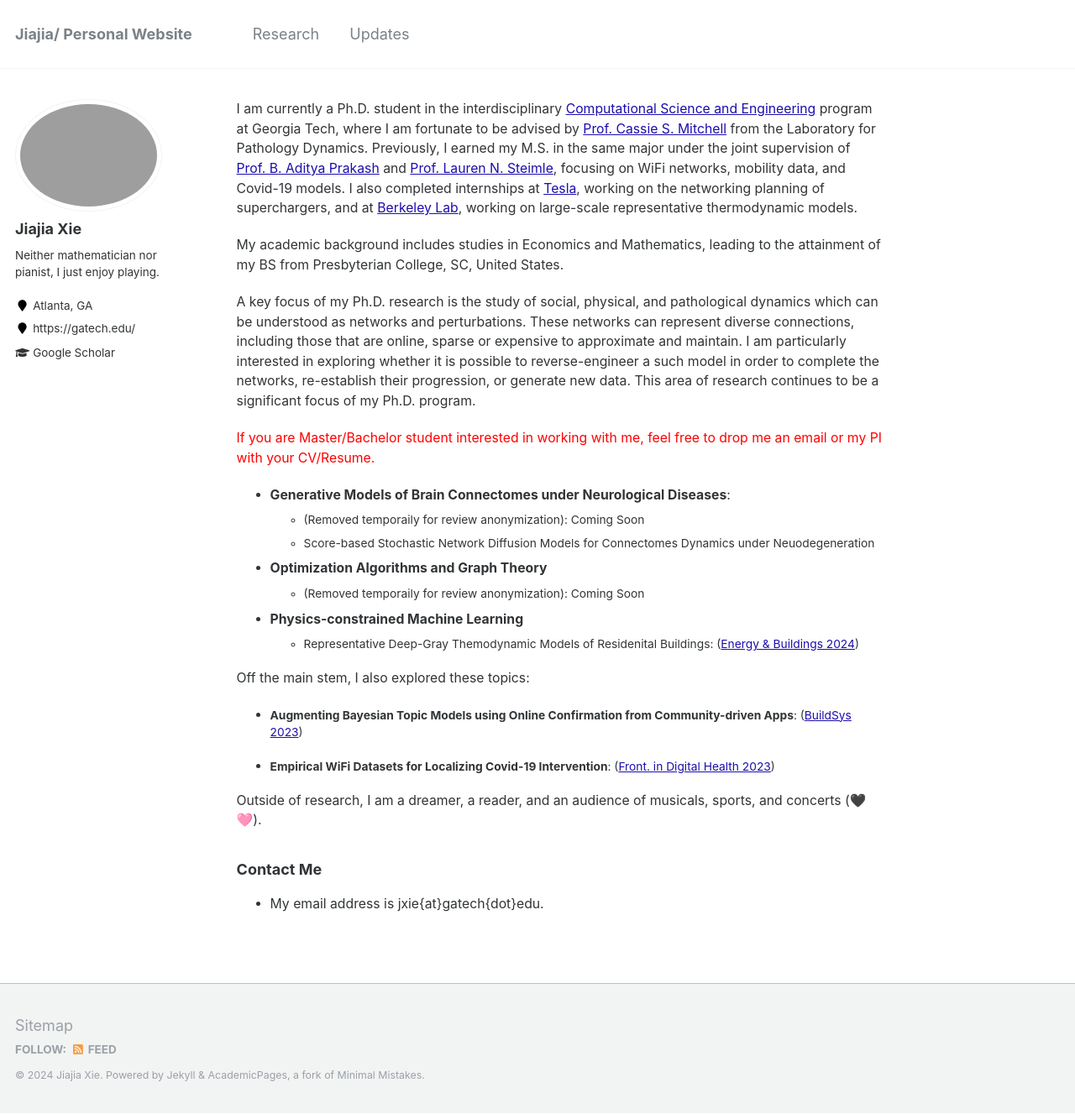
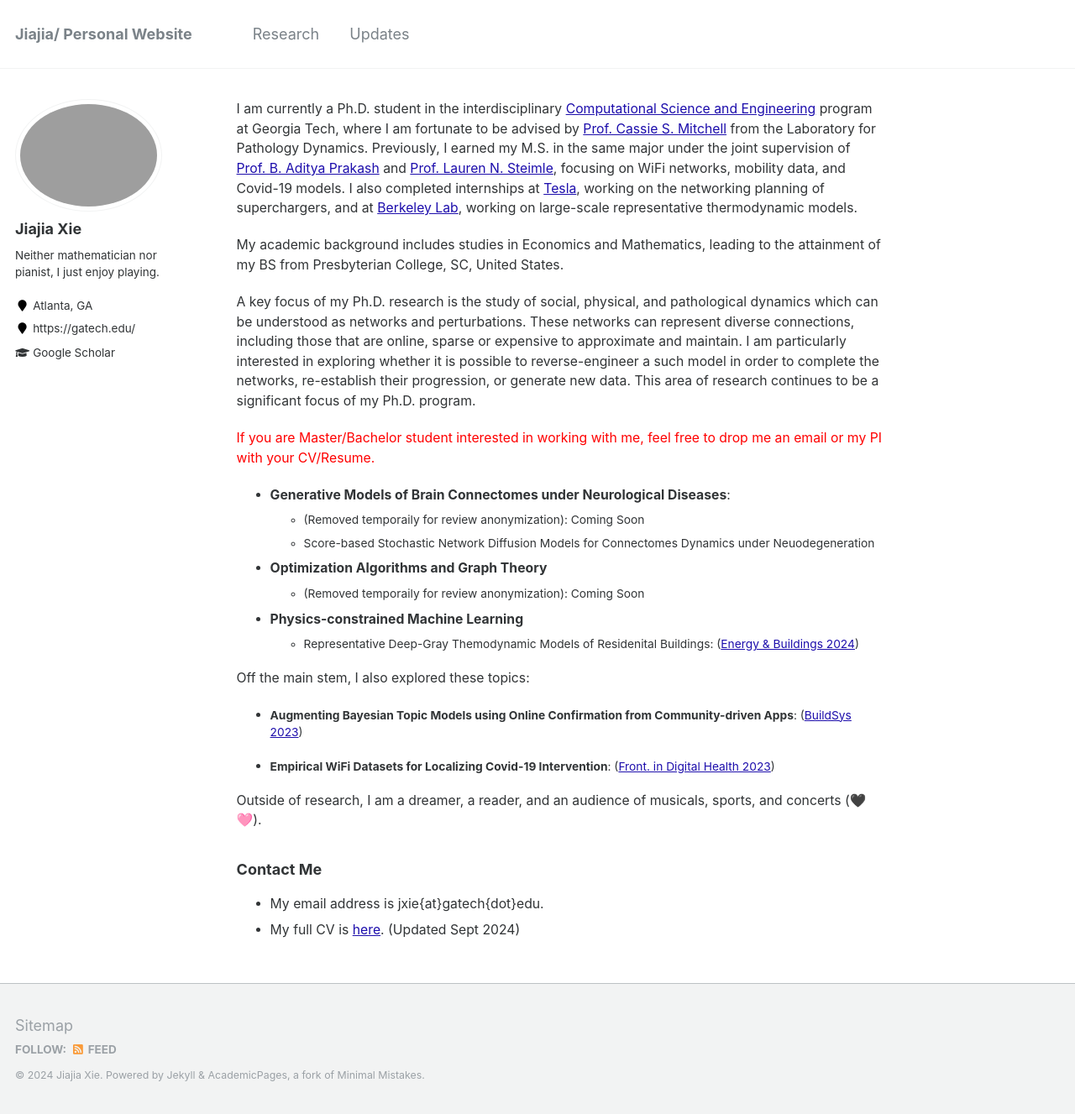
Before and after one commit to jxie1997/jxie1997.github.io, a Jekyll site: the page built from _pages/about.md, in a window 1280 px wide and 1327 px high. Shown: the whole window at 84% size. Built offline with Jekyll 4.4.1, drawn with Linux system fonts in a browser that asks for light colours.

Commit message:
sept 25 2

```diff
--- a/_pages/about.md
+++ b/_pages/about.md
@@ -43,4 +43,4 @@ Outside of research, I am a dreamer, a reader, and an audience of musicals, spor
 ### Contact Me
 
 * My email address is jxie{at}gatech{dot}edu.
-<!-- * My full CV is [here](https://). (Updated ) -->
+* My full CV is [here](https://jxie1997.github.io/files/JiajiaXie_resume.pdf). (Updated Sept 2024)
```
Also changed, not shown: 2 other files.
